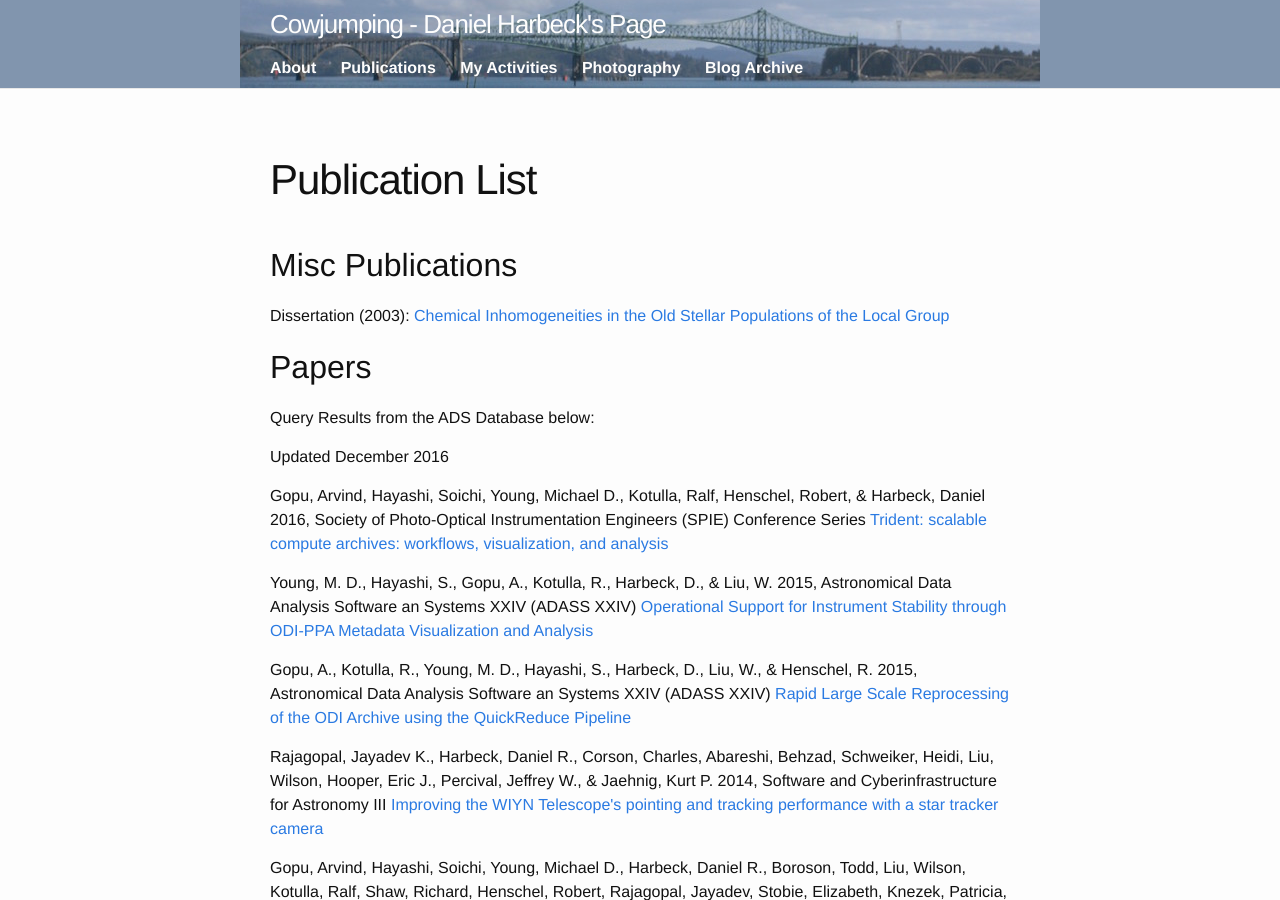
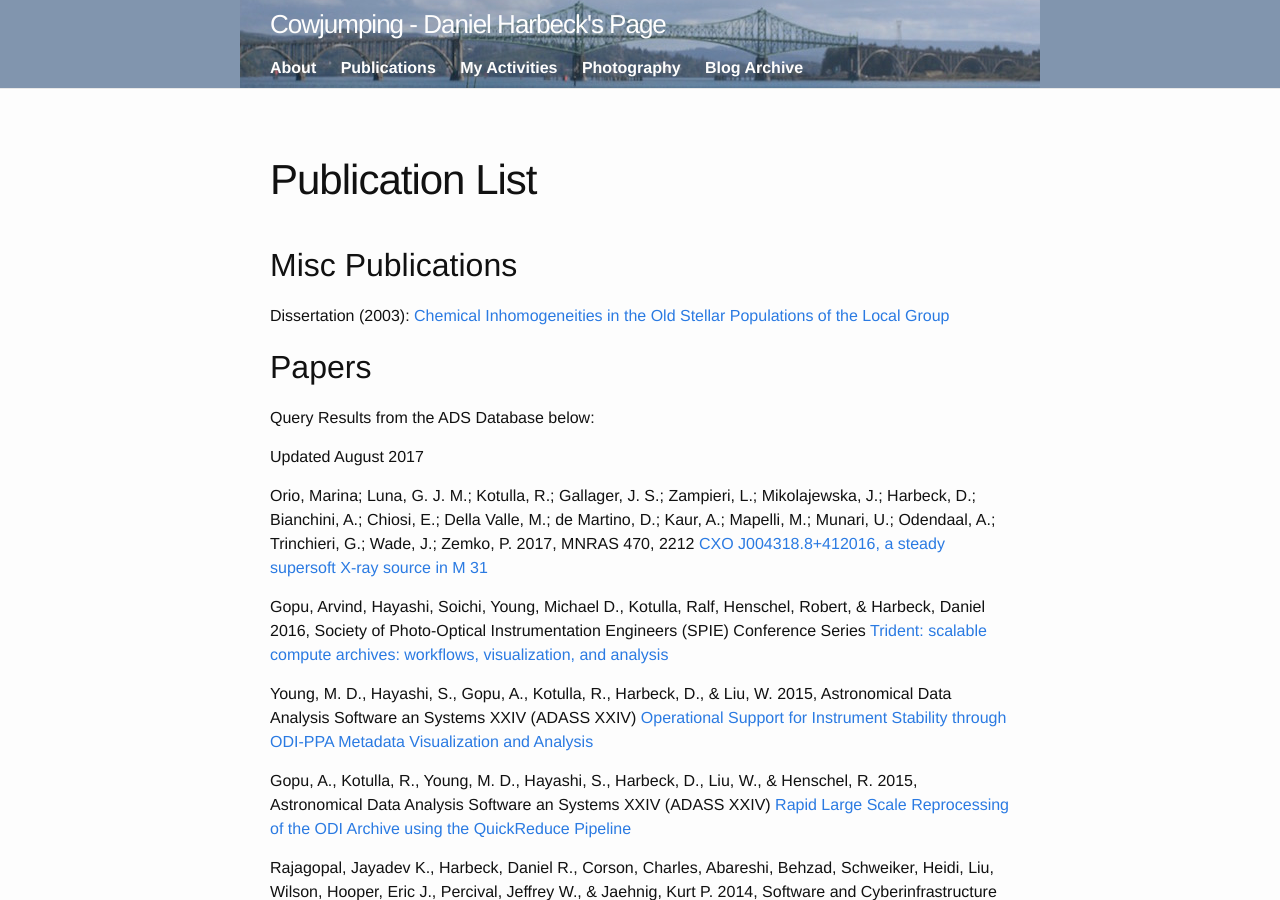
Before and after one commit to drhaz/drhaz.github.io, a Jekyll site: the page built from _pages/publist.md, in a window 1280 px wide and 900 px high. Built offline with Jekyll 4.4.1, drawn with Linux system fonts in a browser that asks for light colours.

Commit message:
publist update

```diff
--- a/_pages/publist.md
+++ b/_pages/publist.md
@@ -15,7 +15,9 @@ Papers
 
 Query Results from the ADS Database below:
 
-Updated December  2016
+Updated August 2017
+
+<P>Orio, Marina; Luna, G. J. M.; Kotulla, R.; Gallager, J. S.; Zampieri, L.; Mikolajewska, J.; Harbeck, D.; Bianchini, A.; Chiosi, E.; Della Valle, M.; de Martino, D.; Kaur, A.; Mapelli, M.; Munari, U.; Odendaal, A.; Trinchieri, G.; Wade, J.; Zemko, P. 2017, MNRAS 470, 2212 <a href="http://adsabs.harvard.edu/abs/2017MNRAS.470.2212O"> CXO J004318.8+412016, a steady supersoft X-ray source in M 31 </a>
 
 <P>Gopu, Arvind, Hayashi, Soichi, Young, Michael D., Kotulla, Ralf, Henschel,
 Robert, &amp; Harbeck, Daniel 2016,  Society of Photo-Optical Instrumentation
```
